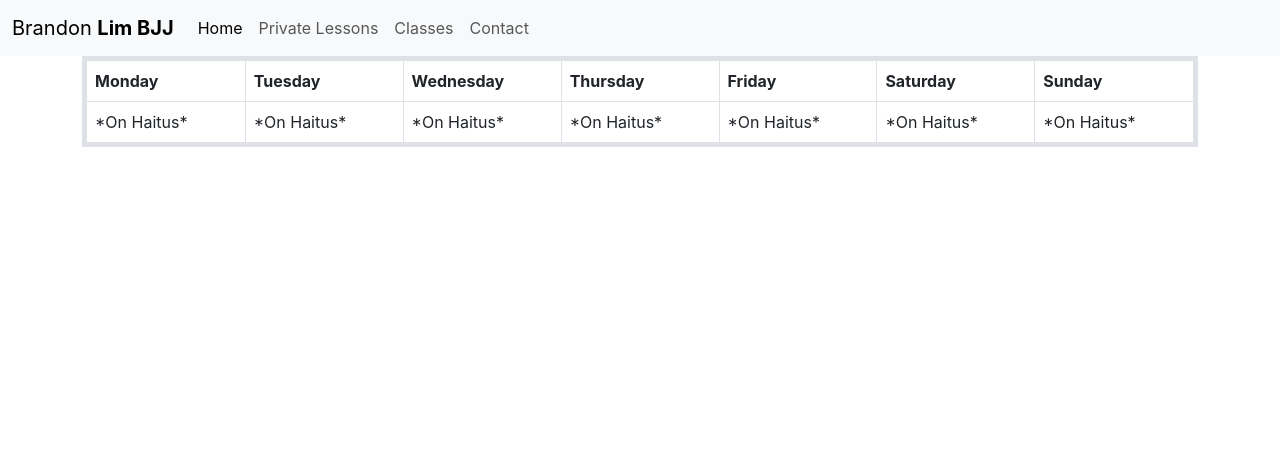
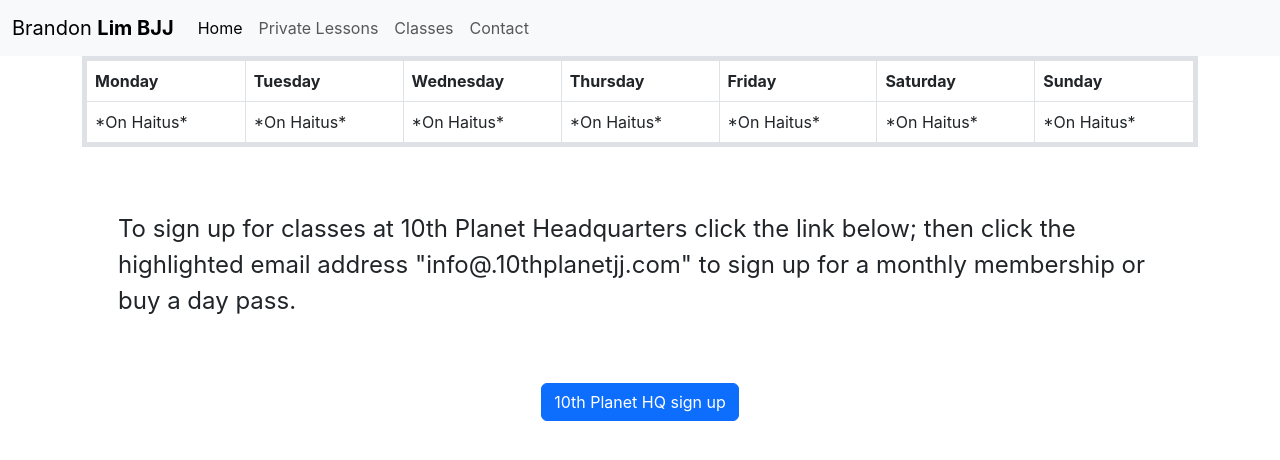
Before and after one commit to BrandonLim10/brandonlimbjj.com, a React (Create React App) app in the folder brandonlimbjj/: page /classes in a window 1280 px wide. Shown: the top 460 px of the page. Built offline with nearby package versions, Linux system fonts and the light colour scheme.

Commit message:
homepage about me bg color

```diff
--- a/brandonlimbjj/src/components/Classes.js
+++ b/brandonlimbjj/src/components/Classes.js
@@ -1,3 +1,5 @@
+import { Link } from "react-router-dom";
+
 const Classes = () => {
   return (
     <>
@@ -27,6 +29,24 @@ const Classes = () => {
           </tbody>
       </table>
     </div>
+
+    <div className="container-sm p-5">
+        <p class="fs-4">
+            To sign up for classes at 10th Planet Headquarters click the link below; then click the highlighted email address "info@.10thplanetjj.com" to sign up for a monthly membership or buy a day pass.
+        </p>
+      </div>
+
+    <div class="d-block mb-2 text-center">
+        <Link
+          class="btn btn-primary"
+          to="https://www.10thplanetjj.com/locations/"
+          target="_blank"
+          role="button"
+        >
+          10th Planet HQ sign up
+        </Link>
+      </div>
+
     </>
   );
 };
--- a/brandonlimbjj/src/components/Home.js
+++ b/brandonlimbjj/src/components/Home.js
@@ -52,14 +52,14 @@ const Home = () => {
       </div>
     </div>
 
-      <div className="container-fluid p-5">
+      <div className="container-fluid p-5 border border-danger border-4 bg-dark text-white">
         <p class="fs-4">
-            Hello my name is Brandon Lim. I am a life long martial artist whom specialized in No-gi Brazilian Jiu-Jitsu and submission grappling. I can help you build skills, confidence and a base of knowledge to help you in your martial arts journey and beyond. My teaching philosophy is to balance movement, skills and knowledge. I believe to achieve a high proficiency in anything in life you must memorize, master and then adapt whatever you are learning whether that be a skill in martial arts or life. The memorization part is the first part of learning any movement or skill, breaking the task up into bite size pieces then building a flow of movements that add up to a technique. Once you memorize the basic technique or combination of technique and movements we call a path; next is mastering that technique or path until you can perform the movements without having to directly think about each movement making it second nature which is achieved through rigorous drilling. The final piece is now adapting these techniques and paths into real time situations such as a free sparring session, a competition or self defense situations; which is achieved through drilling with increasing amounts of resistance in multiple scenarios.
+            Hello my name is Brandon Lim. I am a life long martial artist whom specializes in No-Gi Brazilian Jiu-Jitsu and submission grappling. I can help you build skills, confidence and a base of knowledge to help you in your martial arts journey and beyond. My teaching philosophy is to balance movement, skills and knowledge. I believe to achieve a high proficiency in anything in life you must memorize, master and then adapt whatever you are learning whether that be a skill in martial arts or life. The memorization part is the first part of learning any movement or skill, breaking the task up into bite size pieces then building a flow of movements that add up to a technique. Once you memorize the basic technique or combination of technique and movements we call a path; next is mastering that technique or path until you can perform the movements without having to directly think about each movement making it second nature which is achieved through rigorous drilling. The final piece is now adapting these techniques and paths into real time situations such as a free sparring session, a competition or self defense situations; which is achieved through drilling with increasing amounts of resistance in multiple scenarios.
         </p>
       </div>
 
 
-      <div class="row mx-5">
+      <div class="row mx-5 my-5">
         <div class="col-sm-4">
           <div class="card">
             <img src={Darce} class="card-img-top" alt="..."/>
@@ -86,7 +86,7 @@ const Home = () => {
             <div class="card-body">
               <h5 class="card-title">Contact</h5>
               <p class="card-text">If you have any questions or concerns about training with my, please contact me.</p>
-              <a href="/classes" class="btn btn-primary">Message me</a>
+              <a href="/contact" class="btn btn-primary">Message me</a>
             </div>
           </div>
         </div>
```
